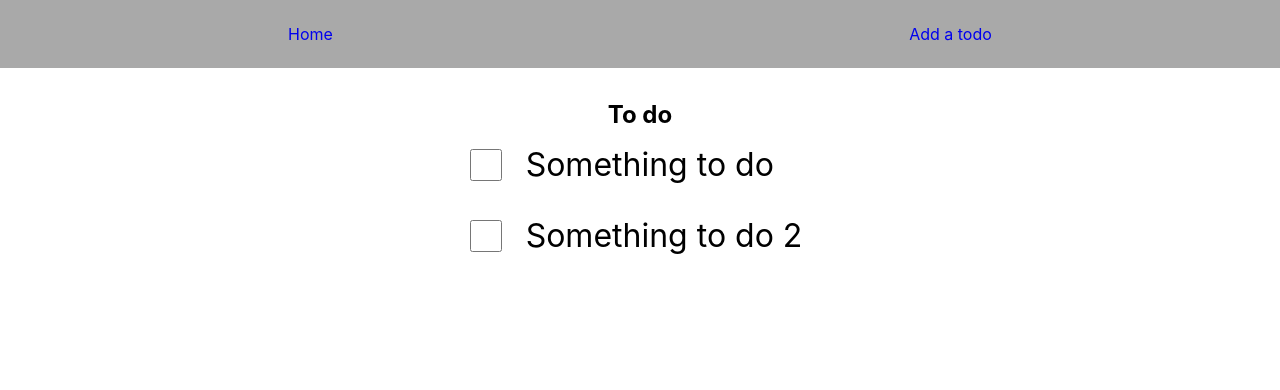
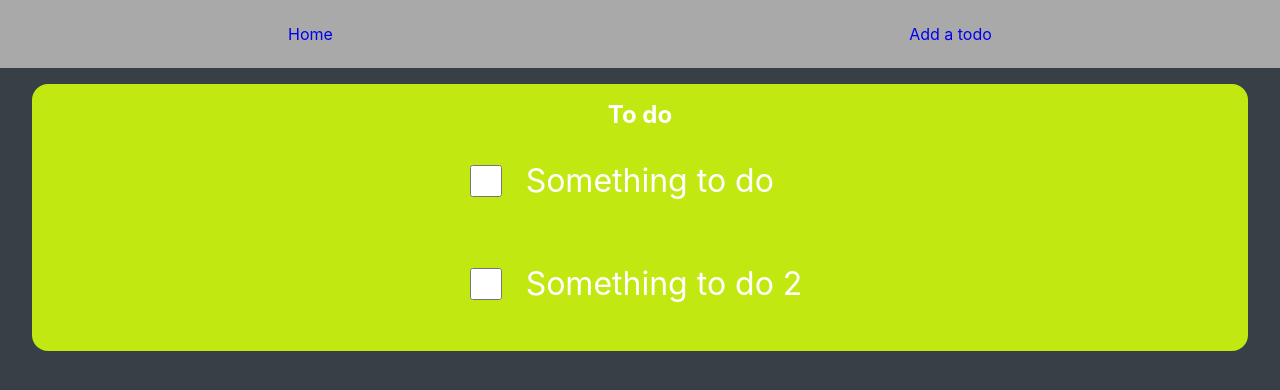
Before and after one commit to UtkuKaanArasan/to-do-list, a React (Create React App) app: page / in a window 1280 px wide. Shown: the top 390 px of the page. Built offline with nearby package versions, Linux system fonts and the light colour scheme.

Commit message:
To do list and item styling done

```diff
--- a/src/App.css
+++ b/src/App.css
@@ -7,3 +7,7 @@ body{
   margin: 0;
   padding: 0;
 }
+html{
+  background-color: rgb(55,63,71);
+  color: white;
+}
--- a/src/App.js
+++ b/src/App.js
@@ -11,7 +11,7 @@ const dummyData = [
   {
     id: 2,
     title: "Something to do 2",
-    done: true
+    done: false
   },
 ]
 
--- a/src/Components/to-do/Todo.jsx
+++ b/src/Components/to-do/Todo.jsx
@@ -2,7 +2,6 @@ import styled from './Todo.module.css'
 import TodoItem from './TodoItem';
 
 function Todo({ data }) {
-
     return (
         <section className={styled.container}>
             <h2>To do</h2>
--- a/src/Components/to-do/Todo.module.css
+++ b/src/Components/to-do/Todo.module.css
@@ -5,6 +5,8 @@
     align-items: center;
     padding: 1rem 2rem;
     margin: 1rem 2rem;
+    background-color: rgb(194,232,18);
+    border-radius: 1rem;
 }
 
 .listStyle{
--- a/src/Components/to-do/TodoItem.jsx
+++ b/src/Components/to-do/TodoItem.jsx
@@ -1,28 +1,27 @@
 import styled from './TodoItem.module.css';
-import {useState} from 'react'
+import { useState } from 'react'
 
-
-function TodoItem({item}) {
+function TodoItem({ item }) {
 
     const [isDone, setIdDone] = useState(item.done)
-
-    console.log(isDone);
+    const [itemStyling, setItemStyling] = useState("")
 
     function checkboxHandler() {
         if (isDone === true) {
             setIdDone(false)
+            setItemStyling(null)
         }
         else if (isDone === false) {
             setIdDone(true)
+            setItemStyling(styled.listItemDone)
         }
     }
 
     return (
         < div key={item.id} className={styled.listContainer} >
             <input type="checkbox" onChange={checkboxHandler} />
-            <li>{item.title}</li>
+            <li className={itemStyling}>{item.title}</li>
         </div >
-
     )
 }
 
--- a/src/Components/to-do/TodoItem.module.css
+++ b/src/Components/to-do/TodoItem.module.css
@@ -2,6 +2,8 @@
     display: flex;
     flex-direction: row;
     align-items: center;
+    padding: 0.5rem;
+    margin: 0.5rem;
 }
 
 .listContainer input {
```
Lines whose indentation alone changed are shown as unchanged.
